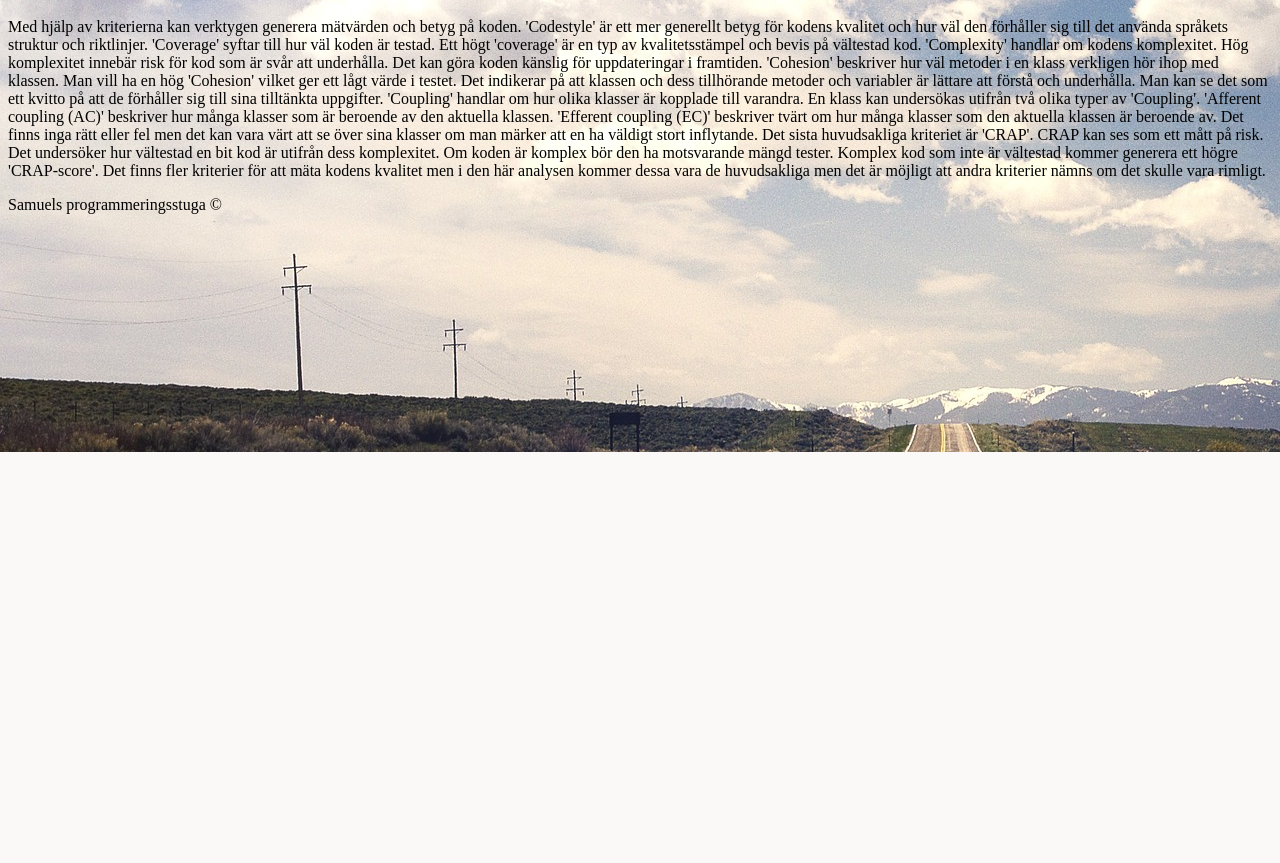
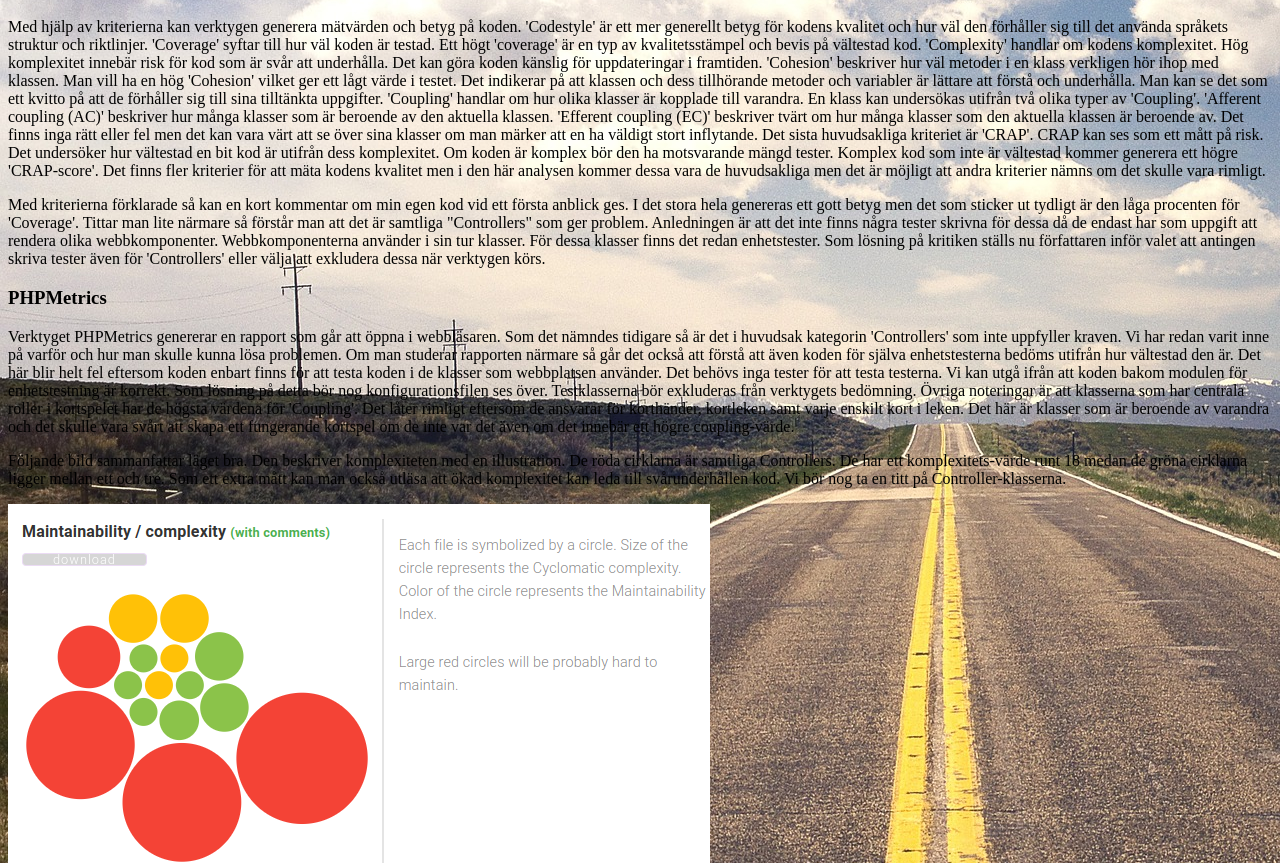
Before and after one commit to elstarkov/mvc, a Symfony app: template templates/metrics/metrics.html.twig in a window 1280 px wide. Shown: the part 348-1211 px from the top of the page. Before the commit the page ends 800 px from the top, so only its background shows below. Run offline with Twig, Linux system fonts and the light colour scheme; the template is opened without the code that fills it, so the values that code supplies are empty; some libraries are stand-ins or nearby versions.

Commit message:
Badges added. Scrutinizer analysis started.

```diff
--- a/assets/styles/app.css
+++ b/assets/styles/app.css
@@ -7,7 +7,7 @@ body {
     position: relative;
 }
 
-p {
+p, li {
     line-height: 1.6;
 }
 
--- a/templates/about.html.twig
+++ b/templates/about.html.twig
@@ -44,7 +44,6 @@
                 <li>
                     <a href="https://github.com/dbwebb-se/mvc">Kursrepo</a>
                 </li>
-                <br>
                 <li>
                     <a href="https://github.com/elstarkov">Personlig github</a>
                 </li>
--- a/templates/metrics/metrics.html.twig
+++ b/templates/metrics/metrics.html.twig
@@ -41,7 +41,51 @@
     kvalitet men i den här analysen kommer dessa vara de huvudsakliga men det är möjligt att andra kriterier nämns om det skulle vara
     rimligt.
 </p>
+<p>
+    Med kriterierna förklarade så kan en kort kommentar om min egen kod vid ett första anblick ges. I det stora hela genereras ett gott betyg
+    men det som sticker ut tydligt är den låga procenten för 'Coverage'. Tittar man lite närmare så förstår man att det är samtliga "Controllers"
+    som ger problem. Anledningen är att det inte finns några tester skrivna för dessa då de endast har som uppgift att rendera olika webbkomponenter.
+    Webbkomponenterna använder i sin tur klasser. För dessa klasser finns det redan enhetstester. Som lösning på kritiken ställs nu författaren inför
+    valet att antingen skriva tester även för 'Controllers' eller välja att exkludera dessa när verktygen körs.
+</p>
 
+<h3>PHPMetrics</h3>
+
+<p>
+    Verktyget PHPMetrics genererar en rapport som går att öppna i webbläsaren. Som det nämndes tidigare så är det i huvudsak kategorin 'Controllers'
+    som inte uppfyller kraven. Vi har redan varit inne på varför och hur man skulle kunna lösa problemen. Om man studerar rapporten närmare så går det
+    också att förstå att även koden för själva enhetstesterna bedöms utifrån hur vältestad den är. Det här blir helt fel eftersom koden enbart
+    finns för att testa koden i de klasser som webbplatsen använder. Det behövs inga tester för att testa testerna. Vi kan utgå ifrån att koden
+    bakom modulen för enhetstestning är korrekt. Som lösning på detta bör nog konfigurationsfilen ses över. Testklasserna bör exkluderas från verktygets
+    bedömning. Övriga noteringar är att klasserna som har centrala roller i kortspelet har de högsta värdena för 'Coupling'. Det låter rimligt eftersom
+    de ansvarar för korthänder, kortleken samt varje enskilt kort i leken. Det här är klasser som är beroende av varandra och det skulle vara svårt att
+    skapa ett fungerande kortspel om de inte var det även om det innebär ett högre coupling-värde.
+</p>
+<p>
+    Följande bild sammanfattar läget bra. Den beskriver komplexiteten med en illustration. De röda cirklarna är samtliga Controllers. De har ett komplexitets-värde
+    runt 18 medan de gröna cirklarna ligger mellan ett och tre. Som ett extra mått kan man också utläsa att ökad komplexitet kan leda till svårunderhållen kod.
+    Vi bör nog ta en titt på Controller-klasserna.
+</p>
+    <img src="{{ asset('img/phpmetrics.png') }}" alt="">
+
+<h3>Scrutinizer</h3>
+
+<p>
+    Scrutinizer är det andra verktyget som används i analysen. Det här verktyget går att använda för olika kodspråk medan PHPMetrics är mer utformat
+    för PHP-kod. Oavsett språk så finns det många gemensamma mål man vill uppfylla för koden ska vara i så gott skick som möjligt. Scrutinizer erbjuder
+    oss fordelen att få olika delar av koden summerade med hjälp av badges. Vi kollar:
+</p>
+
+    <img src="https://scrutinizer-ci.com/g/elstarkov/mvc/badges/quality-score.png?b=main" alt="quality">
+
+    <img src="https://scrutinizer-ci.com/g/elstarkov/mvc/badges/coverage.png?b=main" alt="coverage">
+
+    <img src="https://scrutinizer-ci.com/g/elstarkov/mvc/badges/build.png?b=main" alt="build">
+
+    <img src="https://scrutinizer-ci.com/g/elstarkov/mvc/badges/code-intelligence.svg?b=main" alt="code intelligence">
+
+<p>
+    Vid det här laget är vi inte längre förvånande. Det är tydligt att andel code coverage skiljer sig avsevärt från övriga delar.
 
 
 {% endblock %}
```
Also changed, not shown: README.md, public/img/phpmetrics.png (added).
